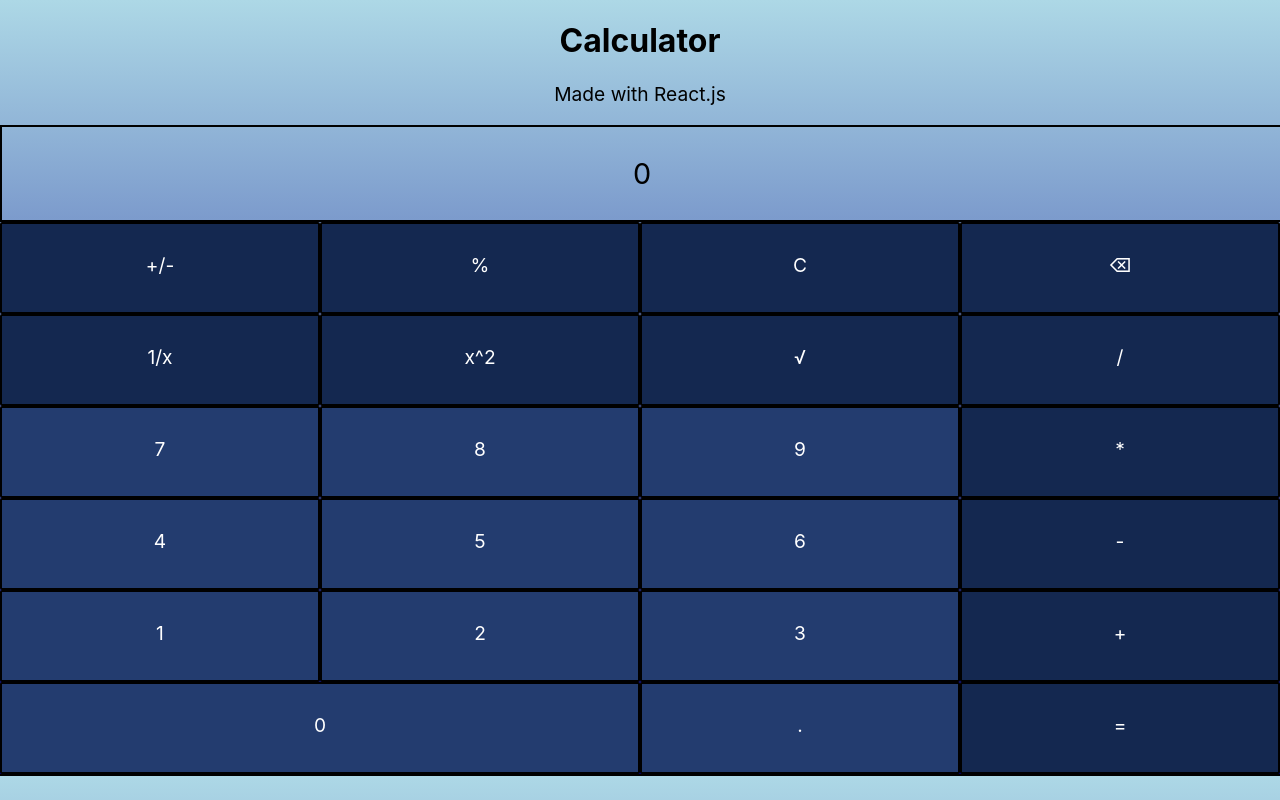
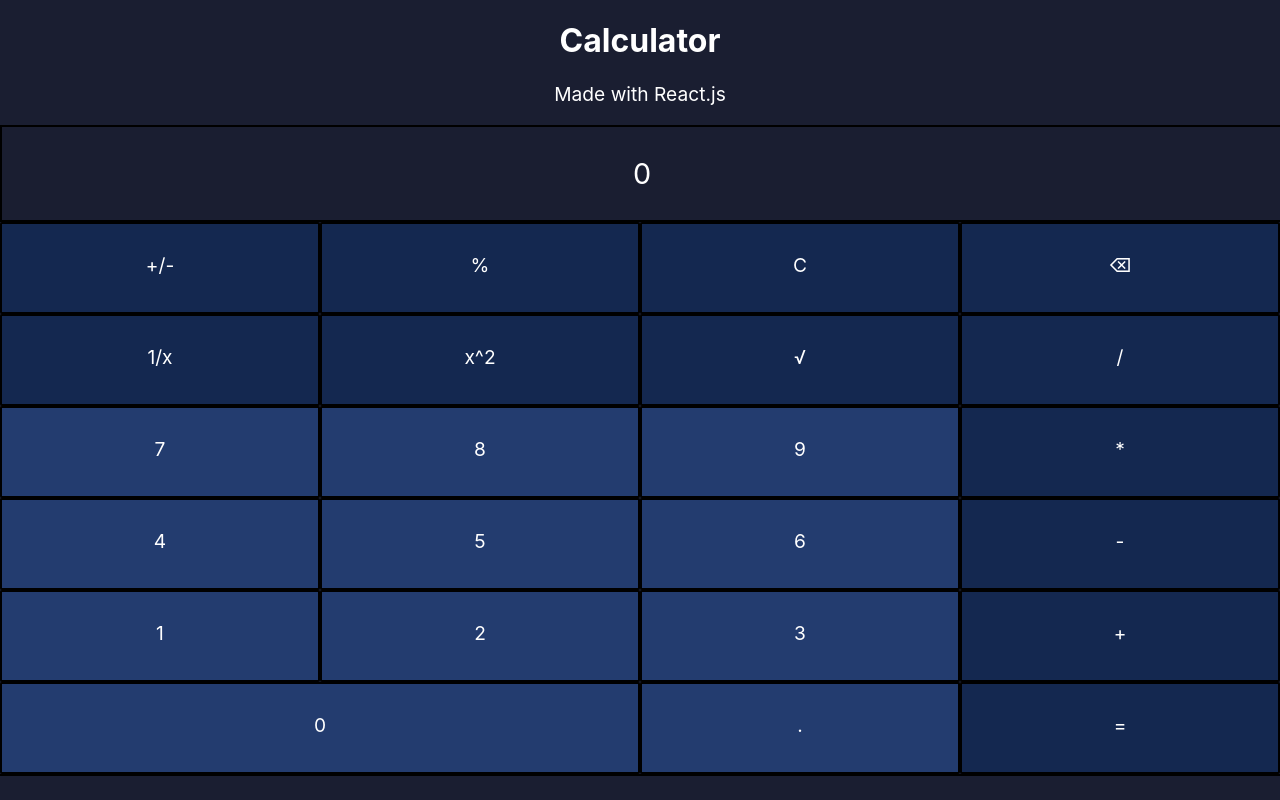
Before and after one commit to pravirchugh/Calculator, a React (Create React App) app: page / in a window 1280 px wide. Built offline with nearby package versions, Linux system fonts and the light colour scheme.

Commit message:
Changed text and background colors

```diff
--- a/src/App.css
+++ b/src/App.css
@@ -24,5 +24,8 @@ header {
   width: 50%;
 }
 html {
-  background-image: linear-gradient(lightblue, darkblue);
+  background-color: rgb(26, 30, 49)
 }
+header, .outputWindow {
+  color: white;
+}
```
